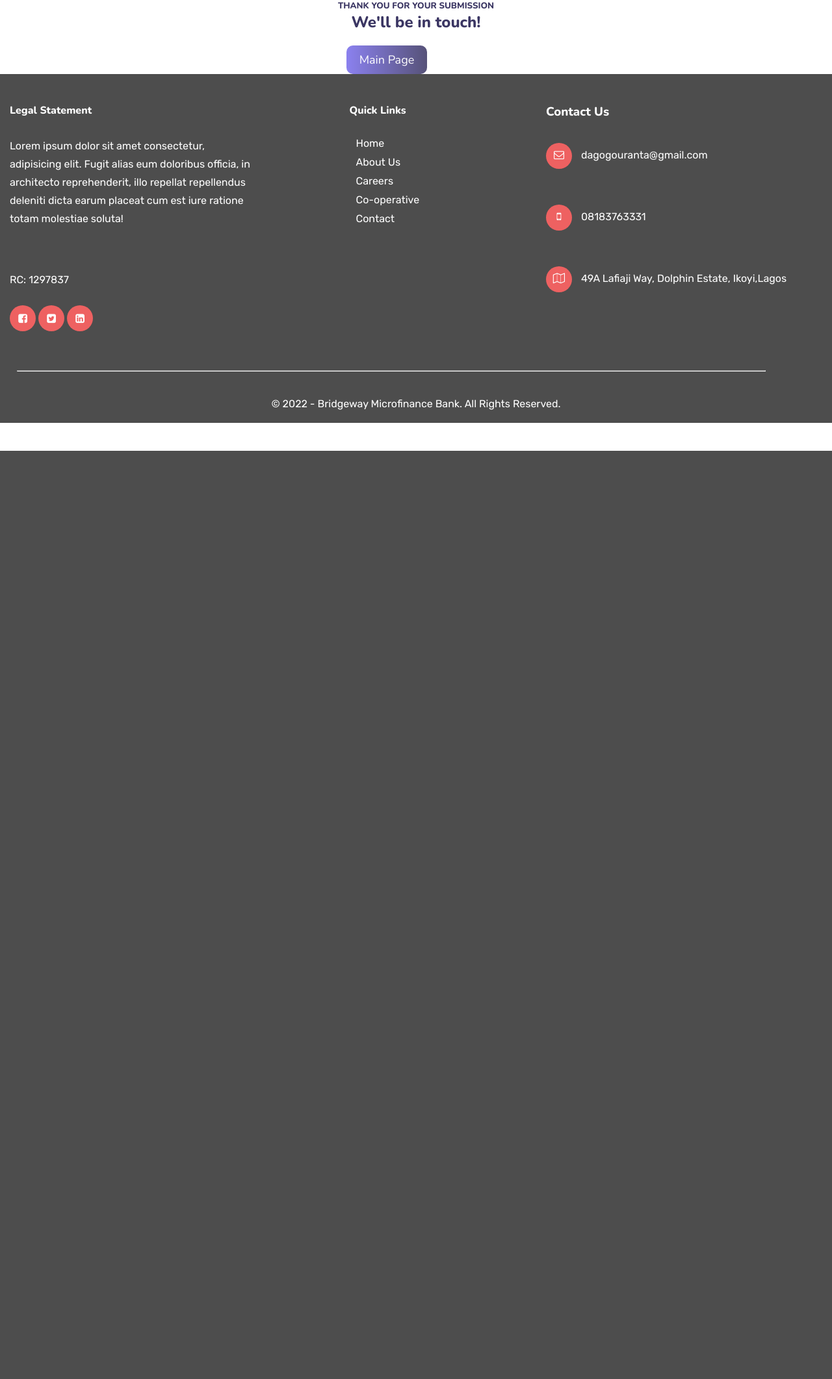
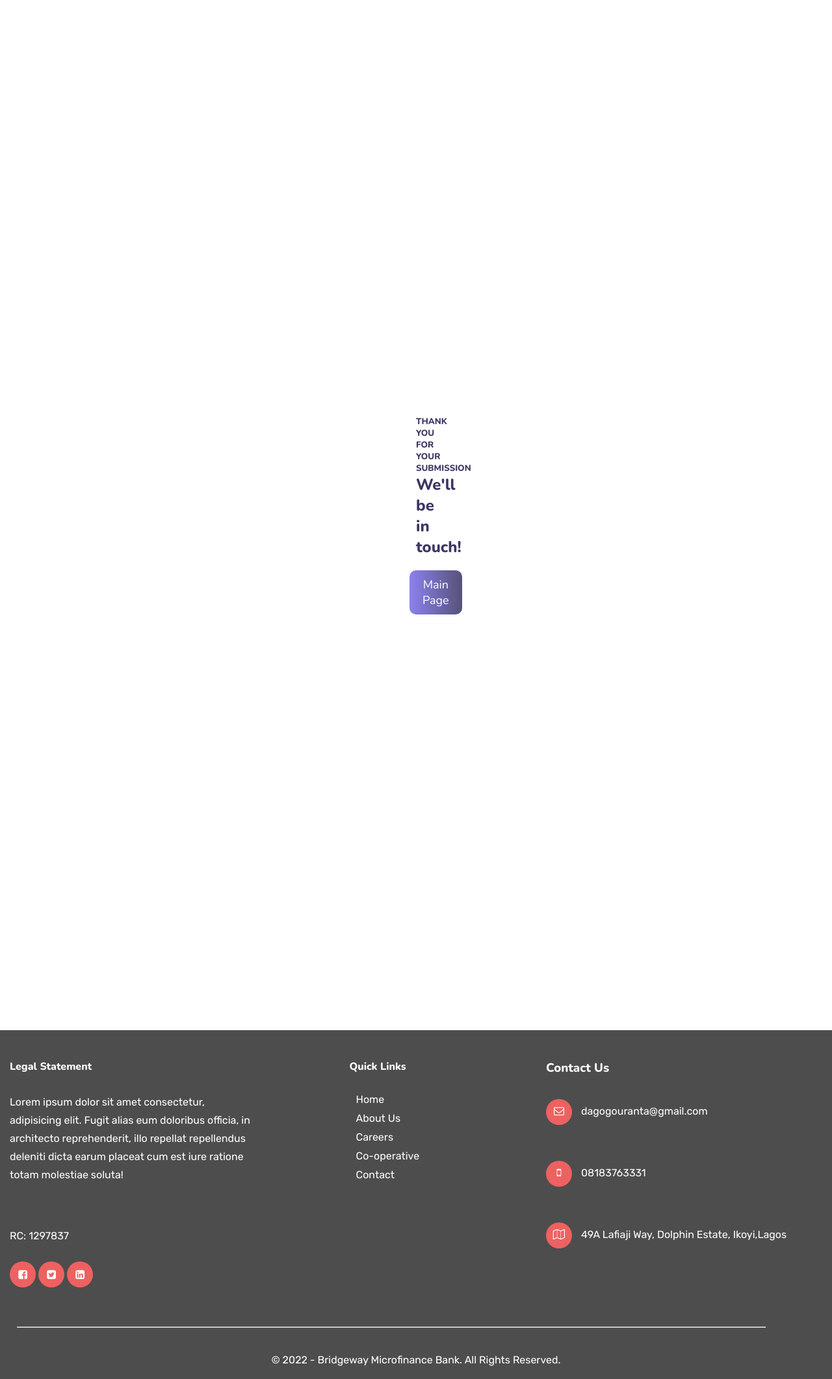
Before and after one commit to Dagogo-Clinton-Uranta/bridgeway-frontpage, a PHP site: page /thankyou.html in a window 1280 px wide. Shown: the part 106-2229 px from the top of the page at 65% size. Before the commit the page ends 800 px from the top, so only its background shows below. Run offline with PHP 8.4, Linux system fonts and the light colour scheme; some libraries are stand-ins or nearby versions.

Commit message:
added padding to the thank you page

```diff
--- a/css/style.css
+++ b/css/style.css
@@ -1199,6 +1199,11 @@ footer i:hover{
 
 /* NEW PAGE TEXT-CENTER*/
 
+#thanking-you {
+    padding: 50%;
+}
+
+
 thank-h5 {
     color:#3b3663;
     font-size:42px;
--- a/thankyou.html
+++ b/thankyou.html
@@ -79,14 +79,15 @@
 
 
 <!--THANKING THEM -->
+<section id="thanking-you">
 <div class="text-center  ">
     <h5 class="thank-h5 carousel-font-color">THANK YOU FOR YOUR SUBMISSION</h5>
     <h2 class="thank-h2 carousel-font-color">We'll be in touch!</h2>
 
     <a href="https://bridgeway-front-page.herokuapp.com/"> <button class="common-btn" type="button">Main Page</button></a>
    </div>  <!--text-center ending-->
+</section> <!--THANKING YOU SECTION ENDING -->
 
-<!--THANKING YOU SECTION ENDING -->
 
 <!--NEW SECTION FOOTER -->
 <footer>
```
